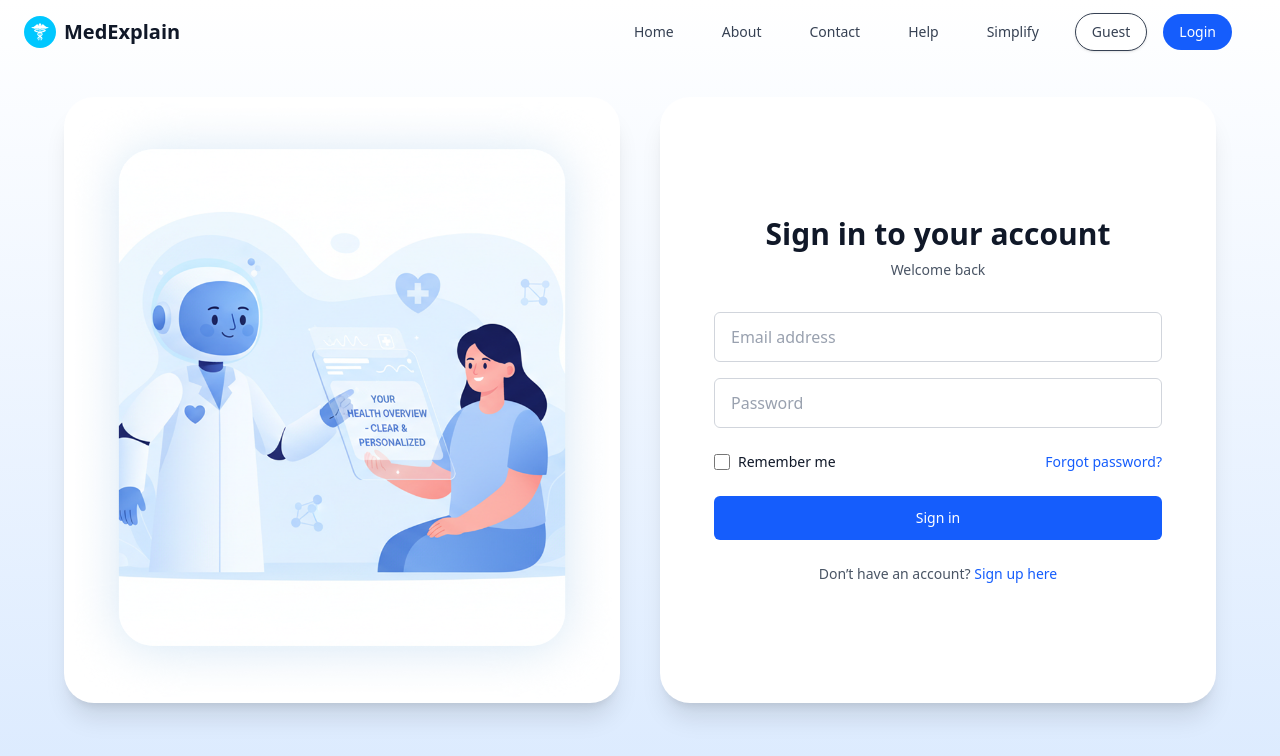
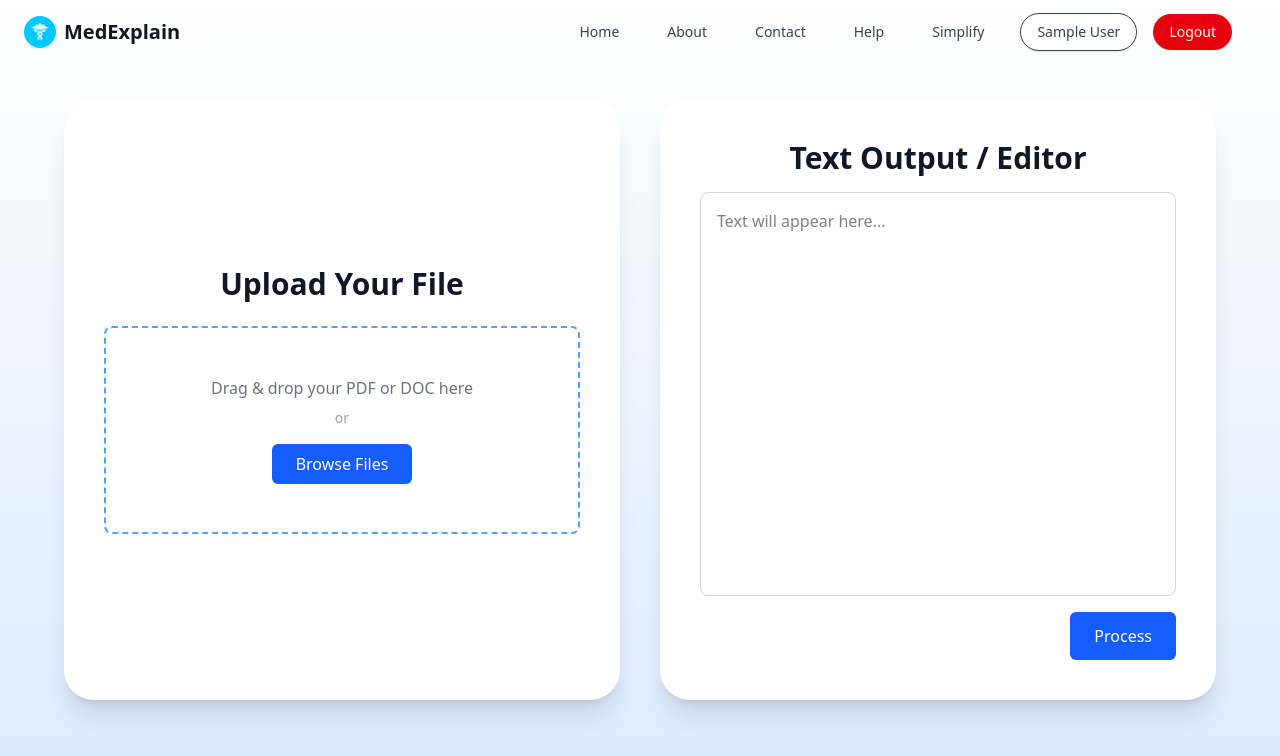
Before and after one commit to Narvaskristian08/MedExplain-AI, a React (Vite) app in the folder frontend/: page /simplify in a window 1280 px wide. Before the commit this address led to /login. Shown: the top 756 px of the page. Built offline with nearby package versions, Linux system fonts and the light colour scheme; sample sign-in values are in the browser's storage; the HTML template or start-up script is replaced by a standard one.

Commit message:
added route security

```diff
--- a/frontend/src/App.jsx
+++ b/frontend/src/App.jsx
@@ -14,6 +14,7 @@ import { authAPI } from './services/api';
 
 function App() {
   const [user, setUser] = useState(null);
+  const [loadingUser, setLoadingUser] = useState(true); // NEW: loading state while restoring user
 
   // Restore user on app load
   useEffect(() => {
@@ -22,6 +23,7 @@ function App() {
     if (token && userData) {
       setUser(JSON.parse(userData));
     }
+    setLoadingUser(false); // done restoring user
   }, []);
 
   const handleLogin = (userData) => {
@@ -42,8 +44,18 @@ function App() {
 
   // Protect private routes
   const PrivateRoute = ({ children }) => {
+    if (loadingUser) return null; // don't render anything until we know if user exists
     return user ? children : <Navigate to="/login" replace />;
   };
+
+  if (loadingUser) {
+    // Optionally show a loader
+    return (
+      <div className="min-h-screen flex items-center justify-center">
+        <p className="text-gray-700 text-lg">Loading...</p>
+      </div>
+    );
+  }
 
   return (
     <Router>
@@ -92,7 +104,6 @@ function App() {
             </PrivateRoute>
           }
         />
-        {/* Catch all unmatched routes */}
         <Route path="*" element={<Navigate to="/" />} />
       </Routes>
     </Router>
--- /dev/null
+++ b/frontend/src/components/ErrorModal.jsx
@@ -0,0 +1,29 @@
+import React from "react";
+
+const ErrorModal = ({ message, onClose }) => {
+  if (!message) return null; // Don't render if no message
+
+  return (
+    <div className="fixed inset-0 flex items-center justify-center z-50">
+      {/* Overlay */}
+      <div
+        className="absolute inset-0 bg-black opacity-50"
+        onClick={onClose}
+      ></div>
+
+      {/* Modal */}
+      <div className="bg-white rounded-lg shadow-lg p-6 z-10 max-w-sm w-full text-center">
+        <h2 className="text-lg font-semibold text-red-600">Error</h2>
+        <p className="mt-2 text-sm text-gray-700">{message}</p>
+        <button
+          className="mt-4 px-4 py-2 bg-red-600 text-white rounded-md hover:bg-red-700 focus:outline-none"
+          onClick={onClose}
+        >
+          Close
+        </button>
+      </div>
+    </div>
+  );
+};
+
+export default ErrorModal;
--- a/frontend/src/pages/LoginPage.jsx
+++ b/frontend/src/pages/LoginPage.jsx
@@ -2,29 +2,29 @@ import React, { useState } from "react";
 import { Link, useNavigate } from "react-router-dom";
 import Header from "../components/Header";
 import { authAPI } from "../services/api";
-import loginImage from "../assets/login-illustration.png"; // Update path if needed
+import loginImage from "../assets/login-illustration.png";
 
 const LoginPage = ({ onLogin }) => {
-  const [formData, setFormData] = useState({
-    email: "",
-    password: "",
-  });
+  const [formData, setFormData] = useState({ email: "", password: "" });
   const [errors, setErrors] = useState({});
+  const [submitError, setSubmitError] = useState(""); // persistent error
   const [loading, setLoading] = useState(false);
 
-  const navigate = useNavigate(); // for SPA navigation
+  const navigate = useNavigate();
 
+  // Update input and clear only its own error
   const handleChange = (e) => {
     const { name, value } = e.target;
     setFormData((prev) => ({ ...prev, [name]: value }));
-
-    if (errors[name]) setErrors((prev) => ({ ...prev, [name]: "" }));
+    setErrors((prev) => ({ ...prev, [name]: "" }));
+    setSubmitError(""); // clear submit error when typing
   };
 
   const validateForm = () => {
     const newErrors = {};
     if (!formData.email) newErrors.email = "Email is required";
-    else if (!/\S+@\S+\.\S+/.test(formData.email)) newErrors.email = "Email is invalid";
+    else if (!/\S+@\S+\.\S+/.test(formData.email))
+      newErrors.email = "Email is invalid";
 
     if (!formData.password) newErrors.password = "Password is required";
     else if (formData.password.length < 6)
@@ -35,7 +35,9 @@ const LoginPage = ({ onLogin }) => {
   };
 
   const handleSubmit = async (e) => {
-    e.preventDefault();
+    e.preventDefault(); // prevent page refresh
+    setSubmitError(""); // clear previous submit error
+
     if (!validateForm()) return;
 
     setLoading(true);
@@ -44,14 +46,13 @@ const LoginPage = ({ onLogin }) => {
 
       localStorage.setItem("token", data.token);
       localStorage.setItem("user", JSON.stringify(data.user));
-
       if (onLogin) onLogin(data.user);
 
-      navigate("/dashboard"); // SPA navigation instead of page reload
+      navigate("/dashboard"); // SPA navigation
     } catch (error) {
-      setErrors({
-        submit: error.response?.data?.message || "Login failed. Please try again.",
-      });
+      setSubmitError(
+        error.response?.data?.message || "Login failed. Please try again."
+      );
     } finally {
       setLoading(false);
     }
@@ -69,6 +70,7 @@ const LoginPage = ({ onLogin }) => {
               src={loginImage}
               alt="Login illustration"
               className="w-full h-full object-cover"
+              autoComplete="off"
             />
           </div>
 
@@ -82,18 +84,22 @@ const LoginPage = ({ onLogin }) => {
                 <p className="mt-2 text-sm text-gray-600">Welcome back</p>
               </div>
 
-              <form onSubmit={handleSubmit} className="mt-8 space-y-6">
+              <form
+                onSubmit={handleSubmit}
+                className="mt-8 space-y-6"
+                autoComplete="off"
+              >
                 <div className="space-y-4">
+                  {/* Email */}
                   <input
                     id="email"
                     name="email"
                     type="email"
-                    autoComplete="email"
-                    required
                     value={formData.email}
                     onChange={handleChange}
+                    autoComplete="off"
                     className={`w-full px-4 py-3 border rounded-md text-gray-900 placeholder-gray-400 focus:outline-none focus:ring-2 focus:ring-blue-500 ${
-                      errors.email ? "border-red-300" : "border-gray-300"
+                      errors.email ? "border-red-500" : "border-gray-300"
                     }`}
                     placeholder="Email address"
                   />
@@ -101,16 +107,16 @@ const LoginPage = ({ onLogin }) => {
                     <p className="mt-1 text-sm text-red-600">{errors.email}</p>
                   )}
 
+                  {/* Password */}
                   <input
                     id="password"
                     name="password"
                     type="password"
-                    autoComplete="current-password"
-                    required
                     value={formData.password}
                     onChange={handleChange}
+                    autoComplete="new-password"
                     className={`w-full px-4 py-3 border rounded-md text-gray-900 placeholder-gray-400 focus:outline-none focus:ring-2 focus:ring-blue-500 ${
-                      errors.password ? "border-red-300" : "border-gray-300"
+                      errors.password ? "border-red-500" : "border-gray-300"
                     }`}
                     placeholder="Password"
                   />
@@ -118,6 +124,11 @@ const LoginPage = ({ onLogin }) => {
                     <p className="mt-1 text-sm text-red-600">{errors.password}</p>
                   )}
                 </div>
+
+                {/* Submit Error above button */}
+                {submitError && (
+                  <div className="text-red-600 text-sm text-center">{submitError}</div>
+                )}
 
                 <div className="flex items-center justify-between">
                   <label className="flex items-center text-sm text-gray-900">
@@ -129,16 +140,12 @@ const LoginPage = ({ onLogin }) => {
                   </label>
 
                   <Link
-                    to="#"
+                    to="/forgot-password"
                     className="text-sm font-medium text-blue-600 hover:text-blue-500"
                   >
                     Forgot password?
                   </Link>
                 </div>
-
-                {errors.submit && (
-                  <div className="text-red-600 text-sm text-center">{errors.submit}</div>
-                )}
 
                 <button
                   type="submit"
--- a/frontend/vite.config.js
+++ b/frontend/vite.config.js
@@ -4,4 +4,8 @@ import react from '@vitejs/plugin-react-swc'
 // https://vite.dev/config/
 export default defineConfig({
   plugins: [react()],
+  server: {
+    host: true,
+    port:5173,
+}
 })
```
